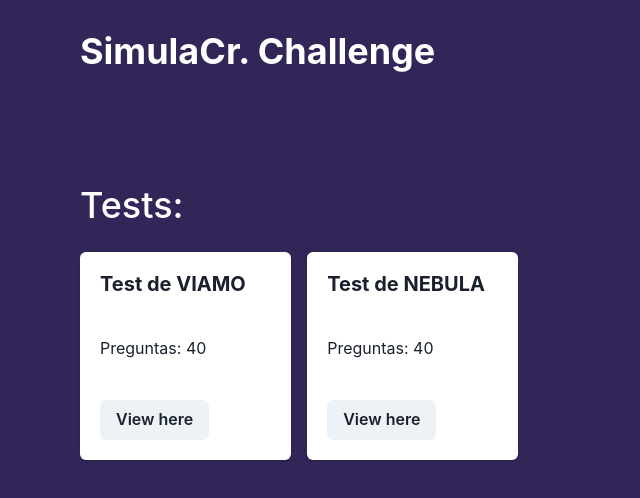
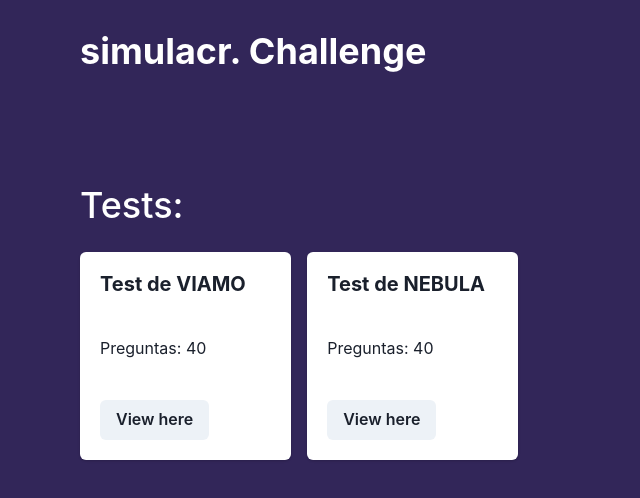
Before and after one commit to fdFloresMarquez/greydive-challenge, a React (Vite) app: page / in a window 1280 px wide. Shown: the top 498 px of the page, without its empty margins (0-640 px from the left). Built offline with nearby package versions, Linux system fonts and the light colour scheme.

Commit message:
update in layout: added link to go back

```diff
--- a/src/app/layout/Layout.tsx
+++ b/src/app/layout/Layout.tsx
@@ -1,5 +1,6 @@
 import React from 'react';
 import { Center, Container, Flex, Text } from '@chakra-ui/react';
+import { Link } from 'react-router-dom';
 
 interface Props {
   children: React.ReactNode;
@@ -10,9 +11,12 @@ export const Layout: React.FC<Props> = ({ children }) => {
     <Flex backgroundColor="primary.900" direction="column" flex={1}>
       <Center paddingY={6}>
         <Container maxWidth="6xl">
-          <Text fontSize="4xl" fontWeight="bold" mb={100}>
-            SimulaCr. Challenge
-          </Text>
+          <Link to="/">
+            <Text fontSize="4xl" fontWeight="bold" mb={100}>
+              simulacr. Challenge
+            </Text>
+          </Link>
+
           {children}
         </Container>
       </Center>
```
